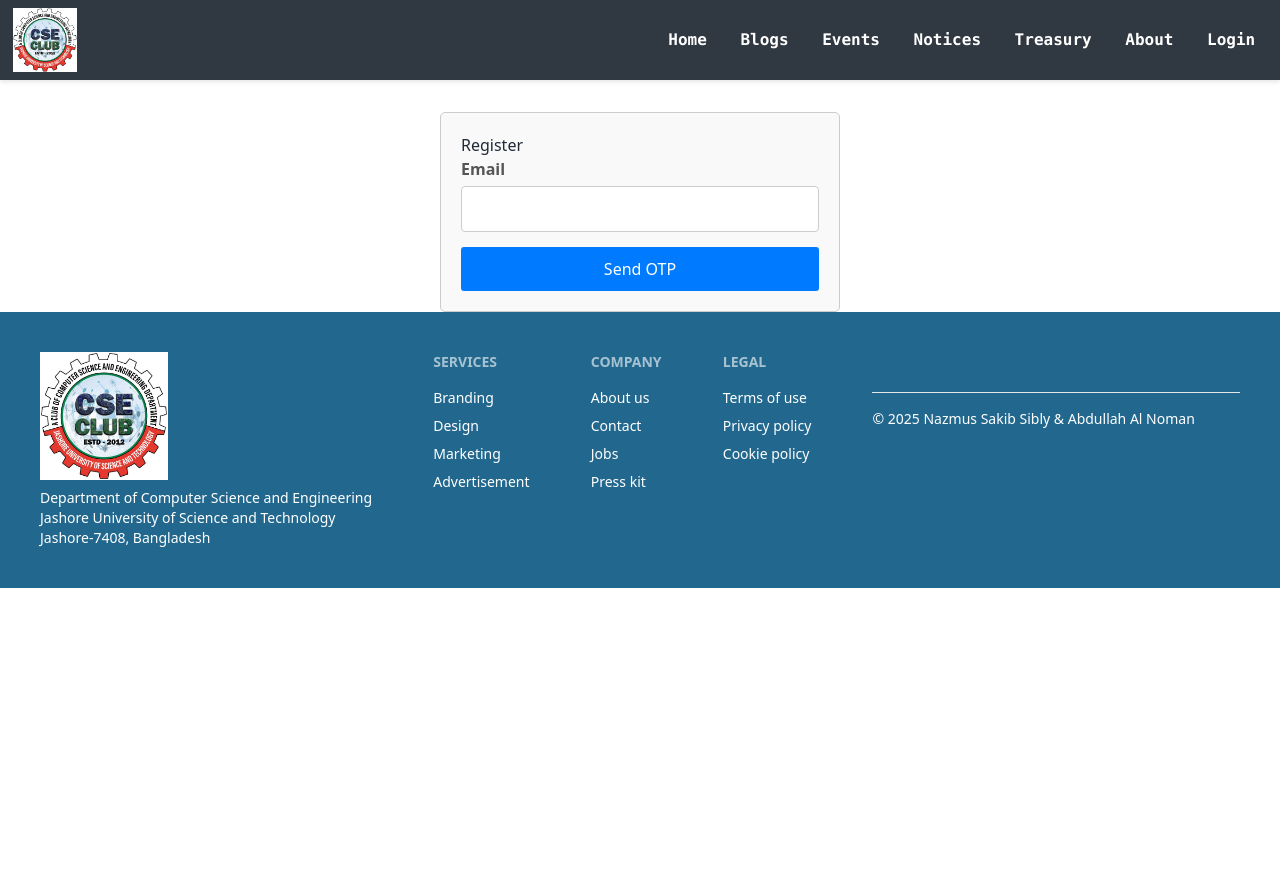
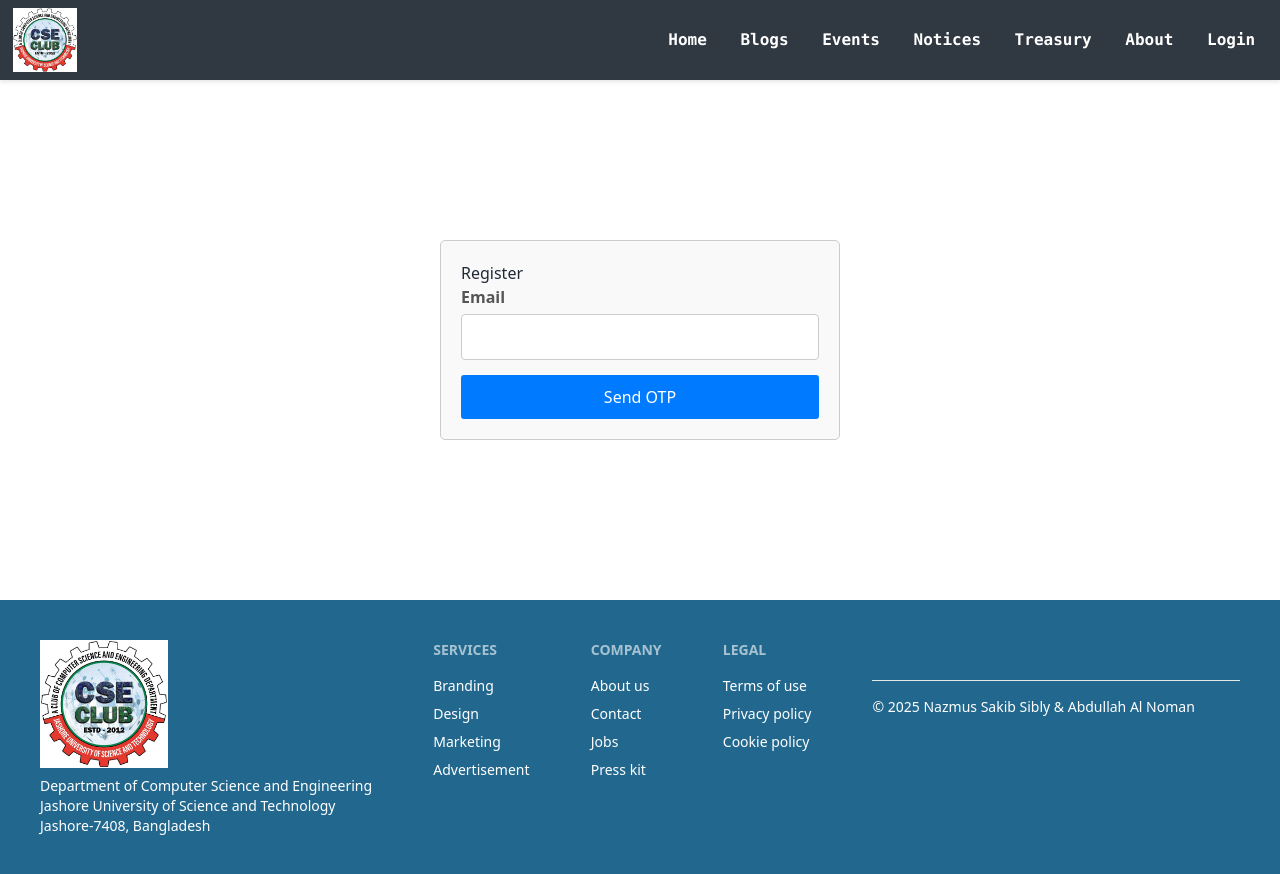
Before and after one commit to SakibSibly/just-cse-club-frontend, a React (Vite) app: page /register in a window 1280 px wide. Before the commit the page ends 800 px from the top, so only its background shows below. Built offline with nearby package versions, Linux system fonts and the light colour scheme; no server answers.

Commit message:
Registration form margin to both top and bottom added

```diff
--- a/src/pages/Register/Register.jsx
+++ b/src/pages/Register/Register.jsx
@@ -1,5 +1,5 @@
 import React, { useState } from "react";
-import "./Register.css"; // Optional: Add styles if needed
+import "./Register.css";
 import api from "../../api";
 
 const Register = () => {
@@ -103,7 +103,7 @@ const Register = () => {
   };
 
   return (
-    <div className="register-container">
+    <div className="register-container my-40">
       {stage === 1 && (
         <form className="register-form" onSubmit={handleEmailSubmit}>
           <h2>Register</h2>
```
